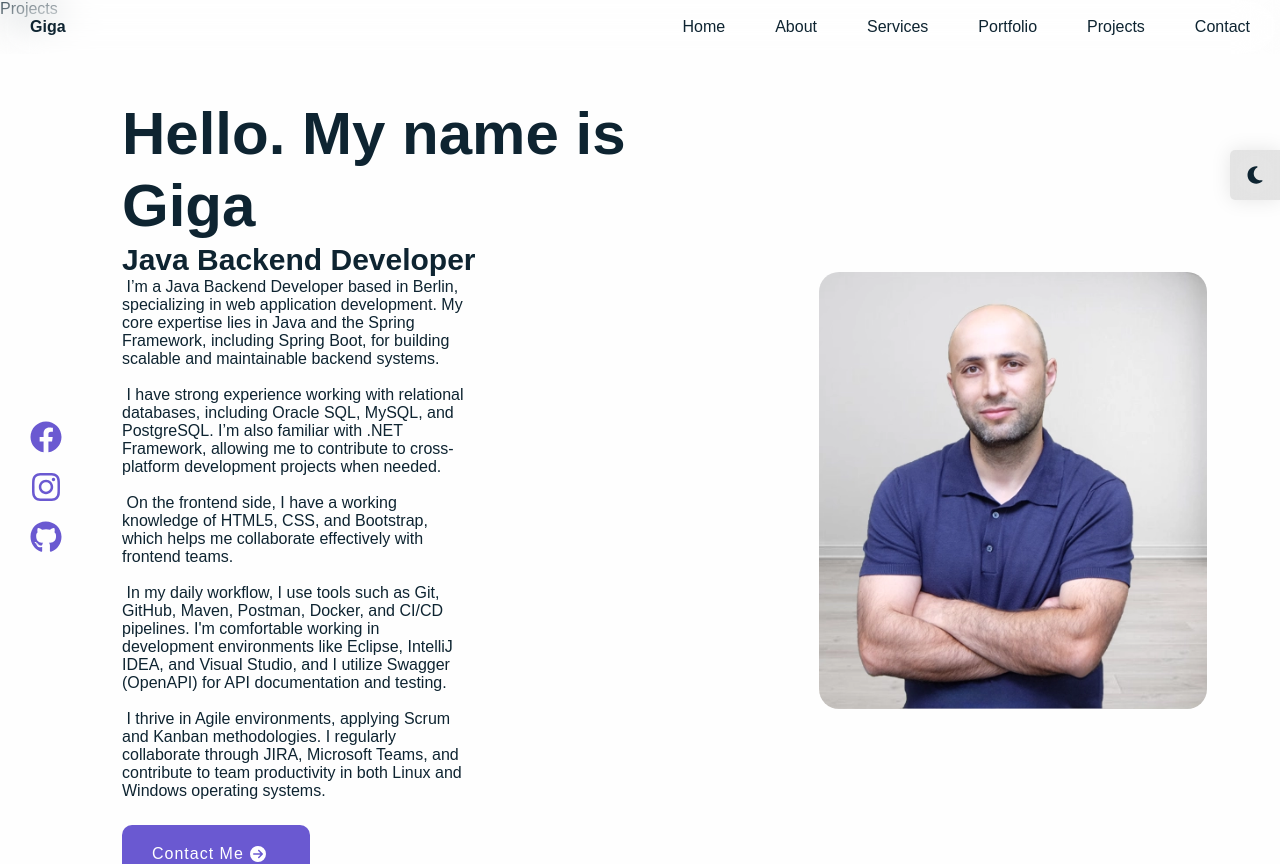
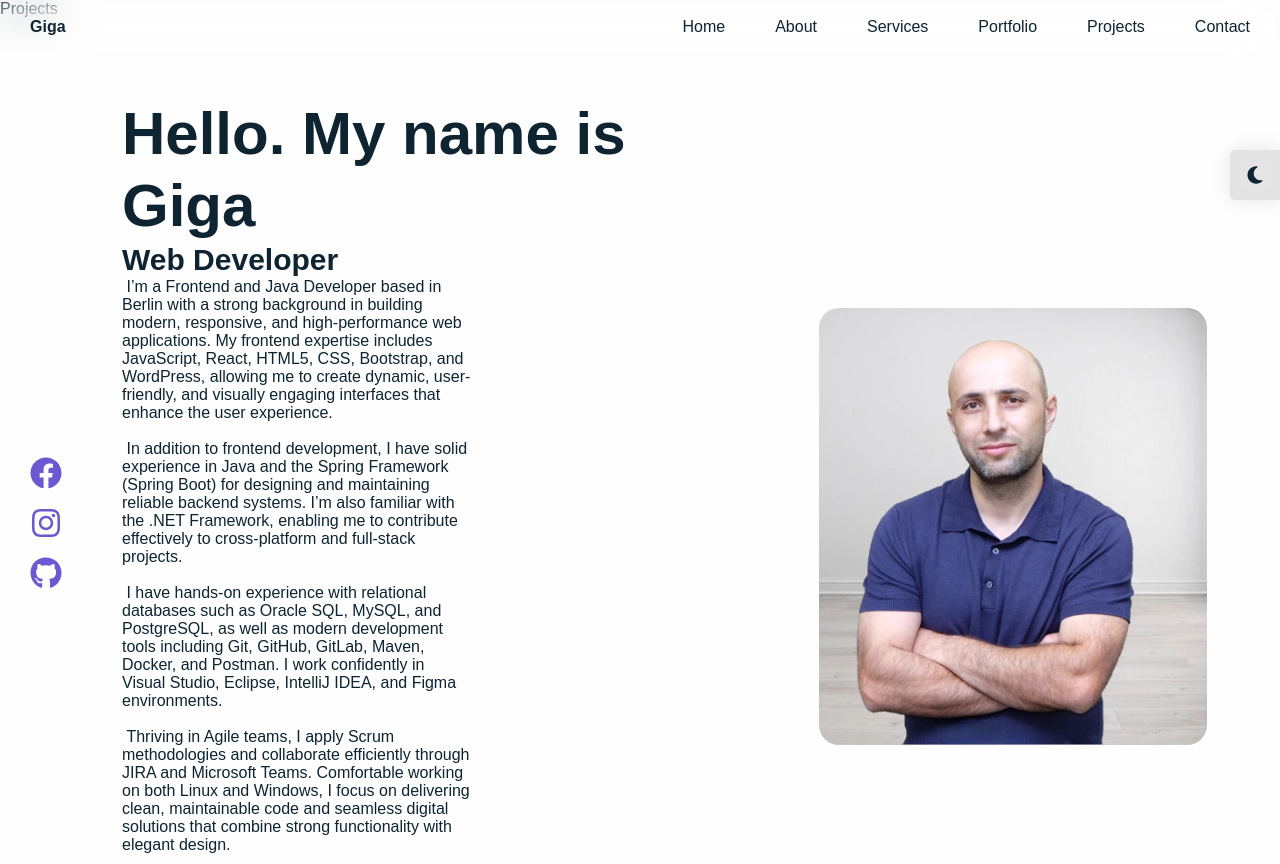
Before and after one commit to TechPortalTaem/My_Portfolio, a React (Vite) app: page / in a window 1280 px wide. Shown: the top 864 px of the page. Built offline with nearby package versions, Linux system fonts and the light colour scheme.

Commit message:
web comit
Updated the profile description to reflect a shift from a Java Backend Developer to a Frontend and Java Developer, highlighting skills in modern web application development and relevant technologies.

```diff
--- a/src/components/home/Home.jsx
+++ b/src/components/home/Home.jsx
@@ -50,7 +50,7 @@ const Home = () => {
                         viewport={{ once: false, amount: 0.5 }}
                         custom={1}
                         variants={slideInVariants("left",0.7, 60, true)}
-                    >Java Backend Developer</motion.h2>
+                    >Web Developer</motion.h2>
                     <motion.p
                          initial="hidden"
                         whileInView="visible"
@@ -58,15 +58,14 @@ const Home = () => {
                         custom={2}
                         variants={slideInVariants("left",0.6, 60, true)}
                     >
-  <p>&nbsp;I’m a Java Backend Developer based in Berlin, specializing in web application development. My core expertise lies in Java and the Spring Framework, including Spring Boot, for building scalable and maintainable backend systems.</p>
-           <br />
-      <p>&nbsp;I have strong experience working with relational databases, including Oracle SQL, MySQL, and PostgreSQL. I’m also familiar with .NET Framework, allowing me to contribute to cross-platform development projects when needed.</p>
-        <br />
-      <p>&nbsp;On the frontend side, I have a working knowledge of HTML5, CSS, and Bootstrap, which helps me collaborate effectively with frontend teams.</p>
-     <br />
-      <p>&nbsp;In my daily workflow, I use tools such as Git, GitHub, Maven, Postman, Docker, and CI/CD pipelines. I'm comfortable working in development environments like Eclipse, IntelliJ IDEA, and Visual Studio, and I utilize Swagger (OpenAPI) for API documentation and testing.</p>
-   <br />
-      <p>&nbsp;I thrive in Agile environments, applying Scrum and Kanban methodologies. I regularly collaborate through JIRA, Microsoft Teams, and contribute to team productivity in both Linux and Windows operating systems.</p>
+                      <p>&nbsp;I’m a Frontend and Java Developer based in Berlin with a strong background in building modern, responsive, and high-performance web applications. My frontend expertise includes JavaScript, React, HTML5, CSS, Bootstrap, and WordPress, allowing me to create dynamic, user-friendly, and visually engaging interfaces that enhance the user experience.</p>
+                        <br />
+                        <p>&nbsp;In addition to frontend development, I have solid experience in Java and the Spring Framework (Spring Boot) for designing and maintaining reliable backend systems. I’m also familiar with the .NET Framework, enabling me to contribute effectively to cross-platform and full-stack projects.</p>
+                        <br />
+                        <p>&nbsp;I have hands-on experience with relational databases such as Oracle SQL, MySQL, and PostgreSQL, as well as modern development tools including Git, GitHub, GitLab, Maven, Docker, and Postman. I work confidently in Visual Studio, Eclipse, IntelliJ IDEA, and Figma environments.</p>
+                        <br />
+                        <p>&nbsp;Thriving in Agile teams, I apply Scrum methodologies and collaborate efficiently through JIRA and Microsoft Teams. Comfortable working on both Linux and Windows, I focus on delivering clean, maintainable code and seamless digital solutions that combine strong functionality with elegant design.</p>
+                        <br />
 
                     </motion.p>
                     <motion.a
```
